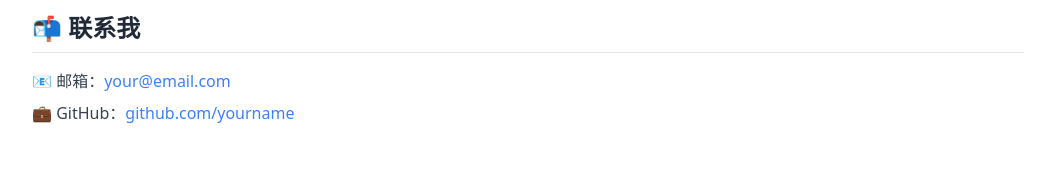
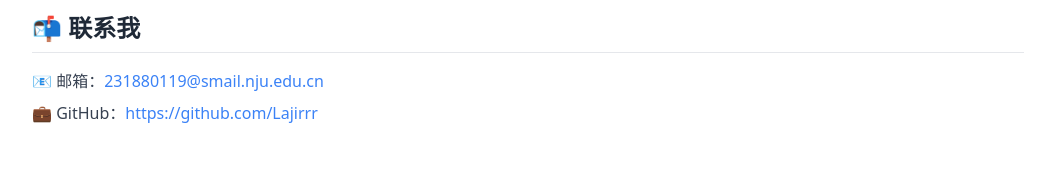
Before and after one commit to Lajirrr/homepage, a plain HTML site: page index.html in a window 1280 px wide. Shown: the part 692-866 px from the top of the page, without its empty margins (112-1167 px from the left). Drawn offline with nearby package versions, Linux system fonts and the light colour scheme.

Commit message:
Update index.html

```diff
--- a/index.html
+++ b/index.html
@@ -52,8 +52,8 @@
     <section id="contact" class="mt-16">
       <h3 class="text-2xl font-bold mb-4 border-b pb-2">📬 联系我</h3>
       <ul class="space-y-2 text-gray-700 dark:text-gray-300">
-        <li>📧 邮箱：<a href="mailto:231880119@smail.nju.edu.cn" class="text-blue-500 hover:underline">your@email.com</a></li>
-        <li>💼 GitHub：<a href="https://github.com/lajirrr" class="text-blue-500 hover:underline">github.com/yourname</a></li>
+        <li>📧 邮箱：<a href="mailto:231880119@smail.nju.edu.cn" class="text-blue-500 hover:underline">231880119@smail.nju.edu.cn</a></li>
+        <li>💼 GitHub：<a href="https://github.com/Lajirrr" class="text-blue-500 hover:underline">https://github.com/Lajirrr</a></li>
       </ul>
     </section>
 
```
